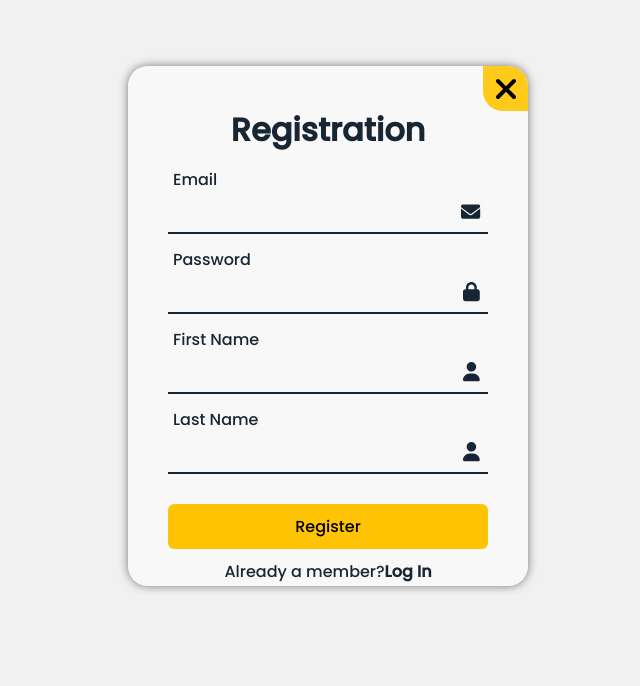
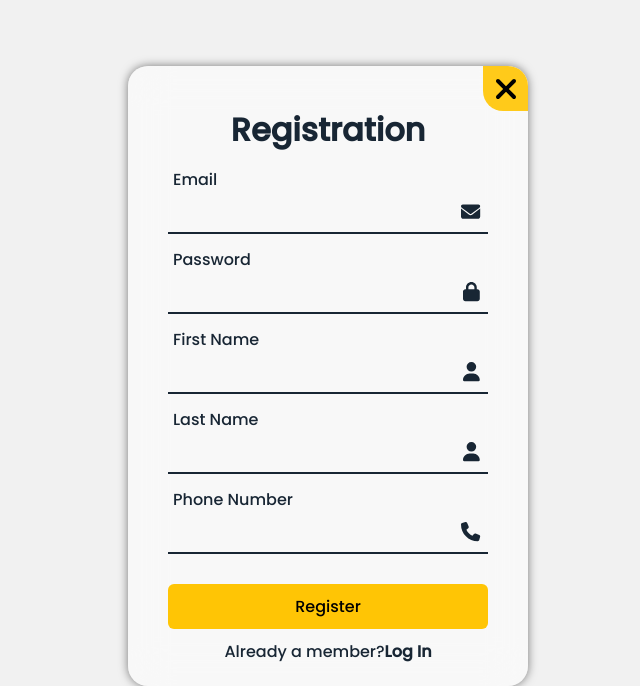
Before and after one commit to Sakkarinbell/ResortProject, a React (Vite) app: page /signup in a window 1280 px wide. Shown: the part 174-860 px from the top of the page, without its empty margins (640-1280 px from the left). Before the commit the page ends 800 px from the top, so only its background shows below. Built offline with nearby package versions, Linux system fonts and the light colour scheme.

Commit message:
สมัครเบอร์เซฟเบอร์ลง persona

```diff
--- a/src/App.css
+++ b/src/App.css
@@ -529,7 +529,7 @@ component.contact,
 .wrapper-sign {
   position: relative;
   width: 400px;
-  height: 520px;
+  height: 620px;
   background: rgba(255, 255, 255, 0.5);
   border: 2pxs solid rgb(255, 255, 255, 0.5);
   border-radius: 20px;
--- a/src/Component/Account/Personal.jsx
+++ b/src/Component/Account/Personal.jsx
@@ -7,11 +7,12 @@ function Personal({ id, user }) {
   const [firstName, setFirstName] = useState(user.firstName || "");
   const [lastName, setLastName] = useState(user.lastName || "");
   const [email, setEmail] = useState(user.email || "");
+  const [phone, setPhone] = useState(user.phone || "");
   const onSubmit = async (e) => {
     e.preventDefault();
     try {
       if (id) {
-        await saveUser(id, firstName, lastName, user.email);
+        await saveUser(id, firstName, lastName, user.email,phone);
         alert("Account update succesfully");
       }
     } catch (error) {
@@ -37,6 +38,15 @@ function Personal({ id, user }) {
           disabled
           className="form-control"
           value={email}
+        />
+      </div>
+      <div className="form-group">
+        <label className="form-label">Phone Number</label>
+        <Input
+          type="tel"
+          disabled
+          className="form-control"
+          value={phone}
         />
       </div>
       <div className="form-group">
--- a/src/Component/Login/Signup.jsx
+++ b/src/Component/Login/Signup.jsx
@@ -3,6 +3,7 @@ import {
   faEnvelope,
   faXmark,
   faUser,
+  faPhone,
 } from "@fortawesome/free-solid-svg-icons";
 import { FontAwesomeIcon } from "@fortawesome/react-fontawesome";
 import { useNavigate } from "react-router-dom";
@@ -17,12 +18,13 @@ function Signup() {
   const [pass, setPass] = useState("");
   const [firstName, setFirstName] = useState("");
   const [lastName, setLastName] = useState("");
+  const [phone, setPhone] = useState("");
   const submit = async (e) => {
     e.preventDefault();
     try {
       const user = await auth.createUserWithEmailAndPassword(email, pass);
       if (user.user.uid) {
-        const sUser = await saveUser(user.user.uid, firstName, lastName, email);
+        const sUser = await saveUser(user.user.uid, firstName, lastName, email,phone);
         console.log("sUser", sUser);
         alert("Account Created succesfully");
       }
@@ -87,6 +89,19 @@ function Signup() {
             />
             <label>Last Name</label>
           </div>
+
+          <div className="input-box">
+            <span className="icon">
+              <FontAwesomeIcon icon={faPhone} />
+            </span>
+            <input
+              type="tel"
+              required
+              value={phone}
+              onChange={(e) => setPhone(e.target.value)}
+            />
+            <label>Phone Number</label>
+          </div>
           <div className="remember-forgot">
 
           </div>
```
